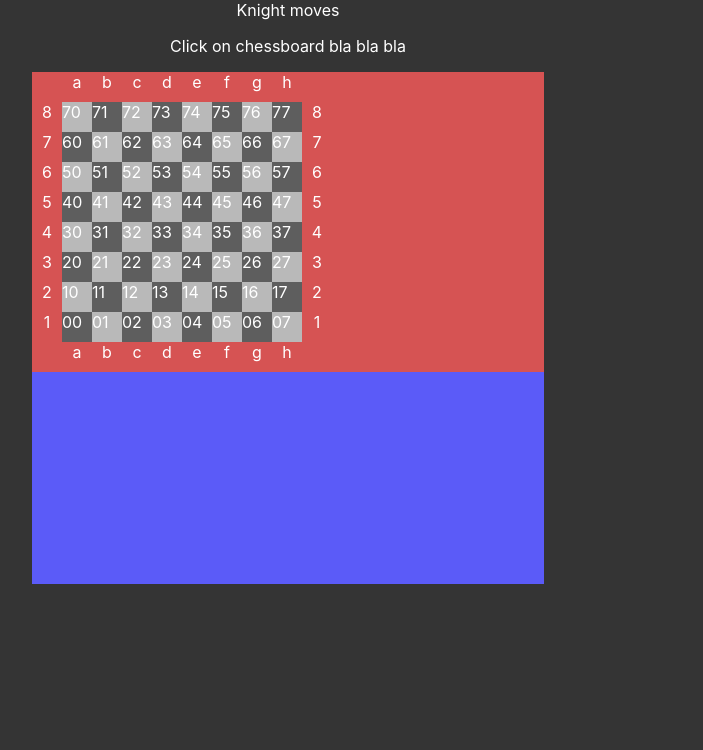
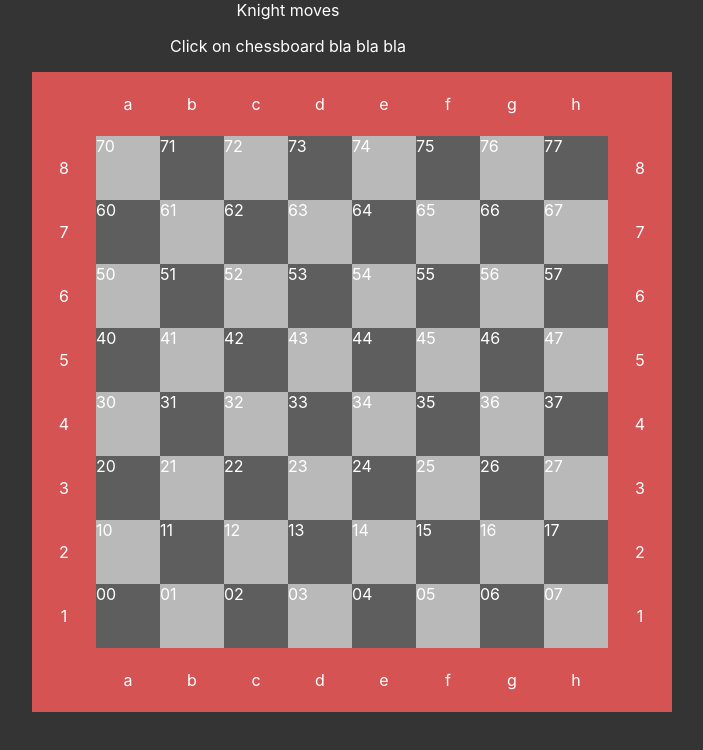
Before and after one commit to mikeski-aa/knight-moves-react, a React (Vite) app: page / in a window 1280 px wide. Shown: the top 750 px of the page, without its empty margins (352-1055 px from the left). Built offline with nearby package versions, Linux system fonts and the light colour scheme.

Commit message:
Board now renders correctly

```diff
--- a/src/components/IndividualBox.jsx
+++ b/src/components/IndividualBox.jsx
@@ -13,9 +13,15 @@ function IndividualBox(props) {
     boxType = "even";
   }
 
+  const handleBoxClick = () => {
+    console.log(props.item);
+  };
+
   return (
     <>
-      <div className={`box ${boxType}`}>{props.item}</div>
+      <div className={`box ${boxType}`} onClick={handleBoxClick}>
+        {props.item}
+      </div>
     </>
   );
 }
--- a/src/styles/chessboardcomponent.css
+++ b/src/styles/chessboardcomponent.css
@@ -2,7 +2,7 @@
   background-color: rgb(214, 83, 83);
   display: flex;
   align-items: center;
-  /* width: fit-content; */
+  width: fit-content;
 }
 
 .verticalNumber {
@@ -28,10 +28,10 @@
   display: flex;
 }
 
-.box {
-  width: 30px;
-  height: 30px;
-  background-color: green;
+.box,
+.numberBorderItem {
+  width: 5vw;
+  height: 5vw;
 }
 
 .testBoard {
@@ -54,7 +54,8 @@
 }
 
 .numberBorderItem {
-  width: 30px;
-  height: 30px;
   text-align: center;
+  display: flex;
+  align-items: center;
+  justify-content: center;
 }
```
